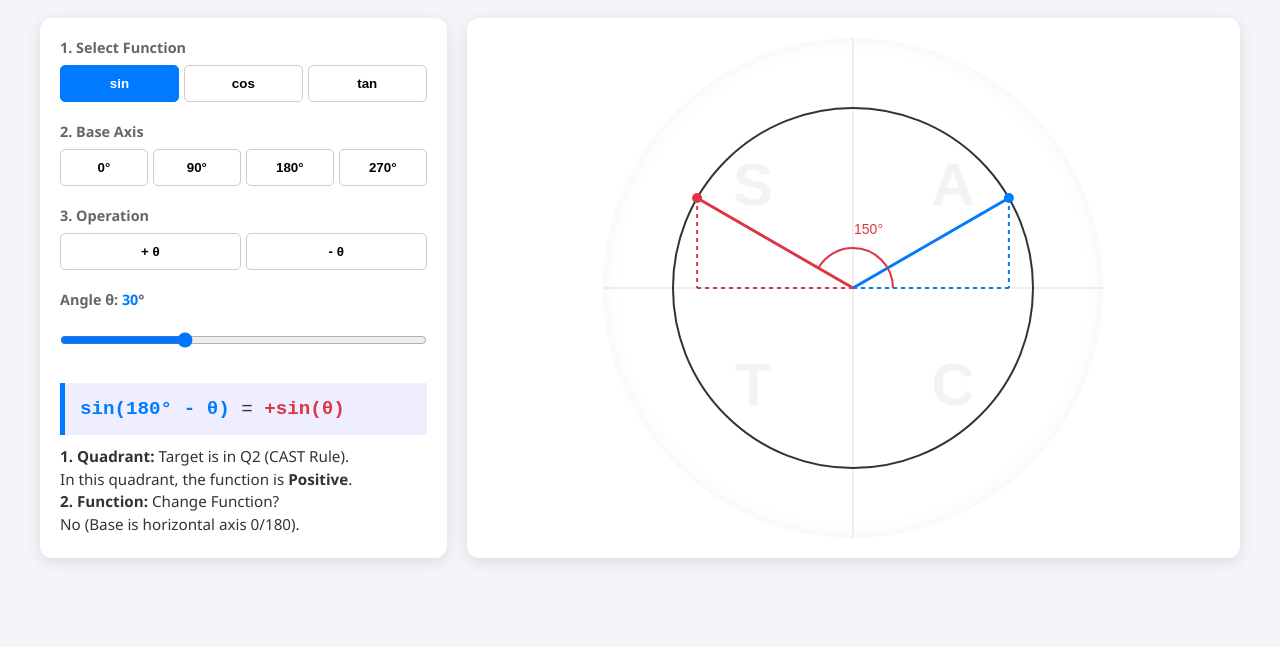
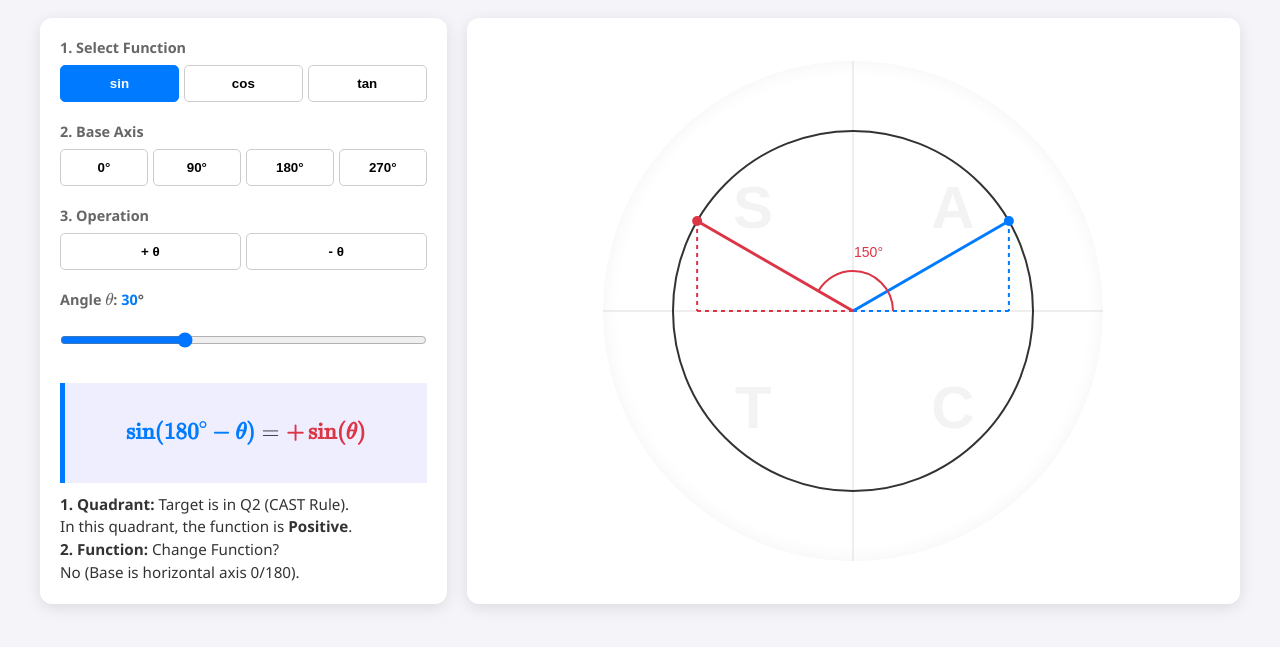
Before and after one commit to hkscsheph/M2, a website: page index.html in a window 1280 px wide. Shown: the part 95-742 px from the top of the page. Drawn offline with nearby package versions, Linux system fonts and the light colour scheme.

Commit message:
Updated index.html

```diff
--- a/index.html
+++ b/index.html
@@ -4,6 +4,8 @@
     <meta charset="UTF-8">
     <meta name="viewport" content="width=device-width, initial-scale=1.0">
     <title>Trig Converter / 三角學轉換</title>
+    <script src="https://polyfill.io/v3/polyfill.min.js?features=es6"></script>
+    <script id="MathJax-script" async src="https://cdn.jsdelivr.net/npm/mathjax@3/es5/tex-mml-chtml.js"></script>
     <style>
         :root {
             --primary: #007bff;
@@ -39,7 +41,7 @@
         input[type=range] { width: 100%; margin: 15px 0; }
 
         /* Math Display */
-        .result-box { background: #eef; border-left: 5px solid var(--primary); padding: 15px; margin-top: 20px; font-family: 'Courier New', monospace; font-size: 1.2rem; }
+        .result-box { background: #eef; border-left: 5px solid var(--primary); padding: 15px; margin-top: 20px; font-size: 1.2rem; }
         .explanation { margin-top: 10px; font-size: 0.95rem; line-height: 1.5; }
 
         /* Canvas */
@@ -89,7 +91,7 @@
         </div>
 
         <div class="control-group">
-            <span class="group-label"><span id="lblTheta">Angle</span> θ: <span id="thetaVal" class="blue">30</span>°</span>
+            <span class="group-label"><span id="lblTheta">Angle</span> \(\theta\): <span id="thetaVal" class="blue">30</span>°</span>
             <input type="range" id="slider" min="0" max="90" value="30">
         </div>
 
@@ -355,16 +357,21 @@
             else if (state.func === 'tan') resultFunc = 'cot';
         }
 
-        // Equation String
+        // Equation String with MathJax
         let opSymbol = state.sign === 1 ? "+" : "-";
-        let eqLeft = `${state.func}(${state.base}° ${opSymbol} θ)`;
-        let eqRight = `${signStr}${resultFunc}(θ)`;
+        let funcTeX = state.func === 'tan' ? '\\tan' : `\\${state.func}`;
+        let resultFuncTeX = resultFunc === 'tan' ? '\\tan' : (resultFunc === 'cot' ? '\\cot' : `\\${resultFunc}`);
 
-        if (resultFunc === 'cot' && state.lang === 'zh') eqRight = `${signStr}${resultFunc}(θ) [1/tan]`;
+        let eqLeft = `${funcTeX}(${state.base}^\\circ ${opSymbol} \\theta)`;
+        let eqRight = `${signStr}${resultFuncTeX}(\\theta)`;
 
         document.getElementById('equationDisplay').innerHTML = `
-            <span class="blue">${eqLeft}</span> = <span class="red">${eqRight}</span>
+            \\[\\class{blue}{${eqLeft}} = \\class{red}{${eqRight}}\\]
         `;
+
+        if (window.MathJax) {
+            MathJax.typesetPromise([document.getElementById('equationDisplay')]);
+        }
 
         // Explanation
         let signWord = signVal === 1 ? t.positive : t.negative;
```
